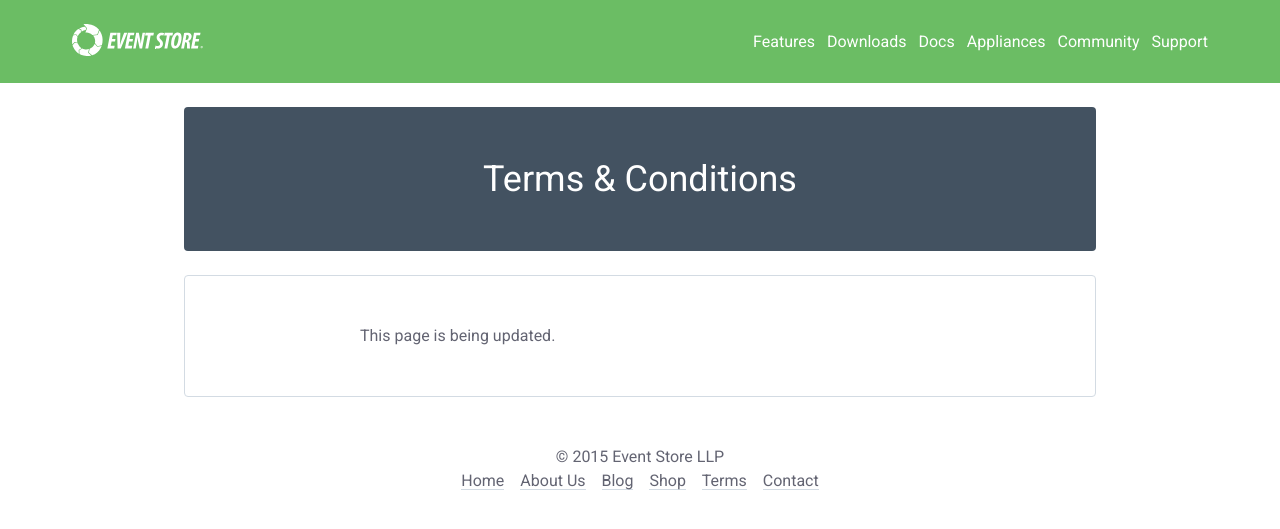
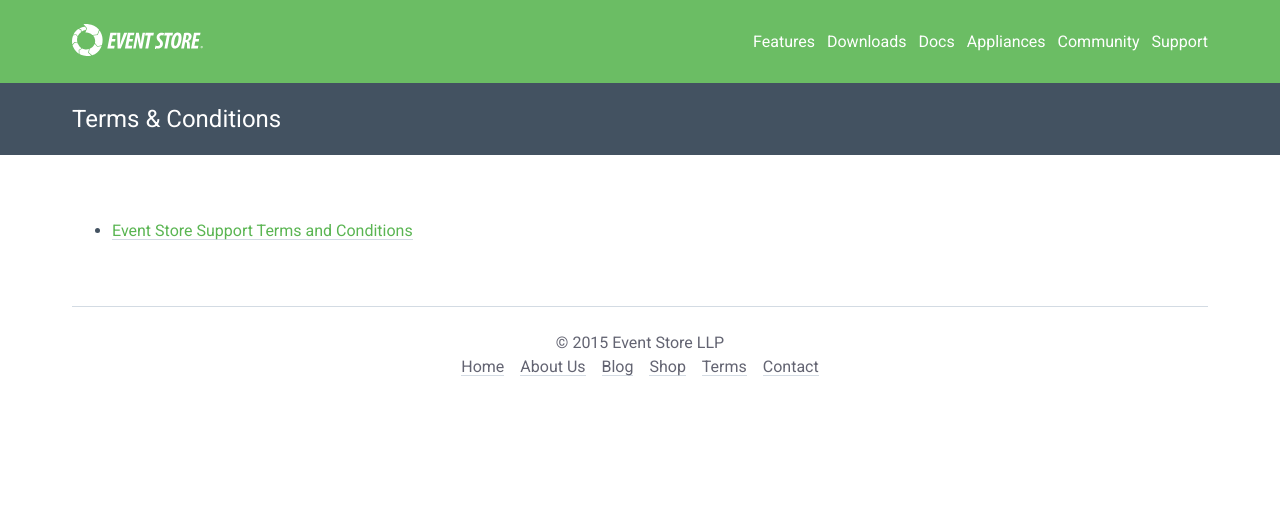
Before and after one commit to sandboxorg/geteventstore.com, a Jekyll site: the page built from terms/index.html, in a window 1280 px wide. Shown: the top 529 px of the page. Built offline with Jekyll 4.4.1, drawn with Linux system fonts in a browser that asks for light colours; nearby versions of some CDN libraries; Markdown is read by kramdown in place of the engine named in the settings.

Commit message:
Added support terms link on terms page

```diff
--- a/terms/index.html
+++ b/terms/index.html
@@ -3,12 +3,23 @@ title: "Terms &amp; Conditions"
 ---
 
 {% include header.html %}
-    <div class="container">
-		<div class="page-header page-header--support">
-				<h1>{{ page.title }}</h1>
-		</div>
-		<div class="page-main">
-			<p>This page is being updated.</p>
-		</div>
-	</div>
+    <div class="page-title">
+        <div class="inner-container">
+                <h1>{{ page.title }}</h1>
+        </div>
+    </div>
+    <div class="inner-container">
+        <div class="page-section">
+            <div class="page-section__major">
+                <ul>
+                    <li>
+                        <a href="./support">Event Store Support Terms and Conditions</a>
+                    </li>
+                </ul>
+            </div>
+            <div class="page-section__minor">
+
+            </div>
+        </div>
+    </div>
 {% include footer.html %}
```
Also changed, not shown: terms/support/index.md (added, +4 -0 lines), 1 other file.
